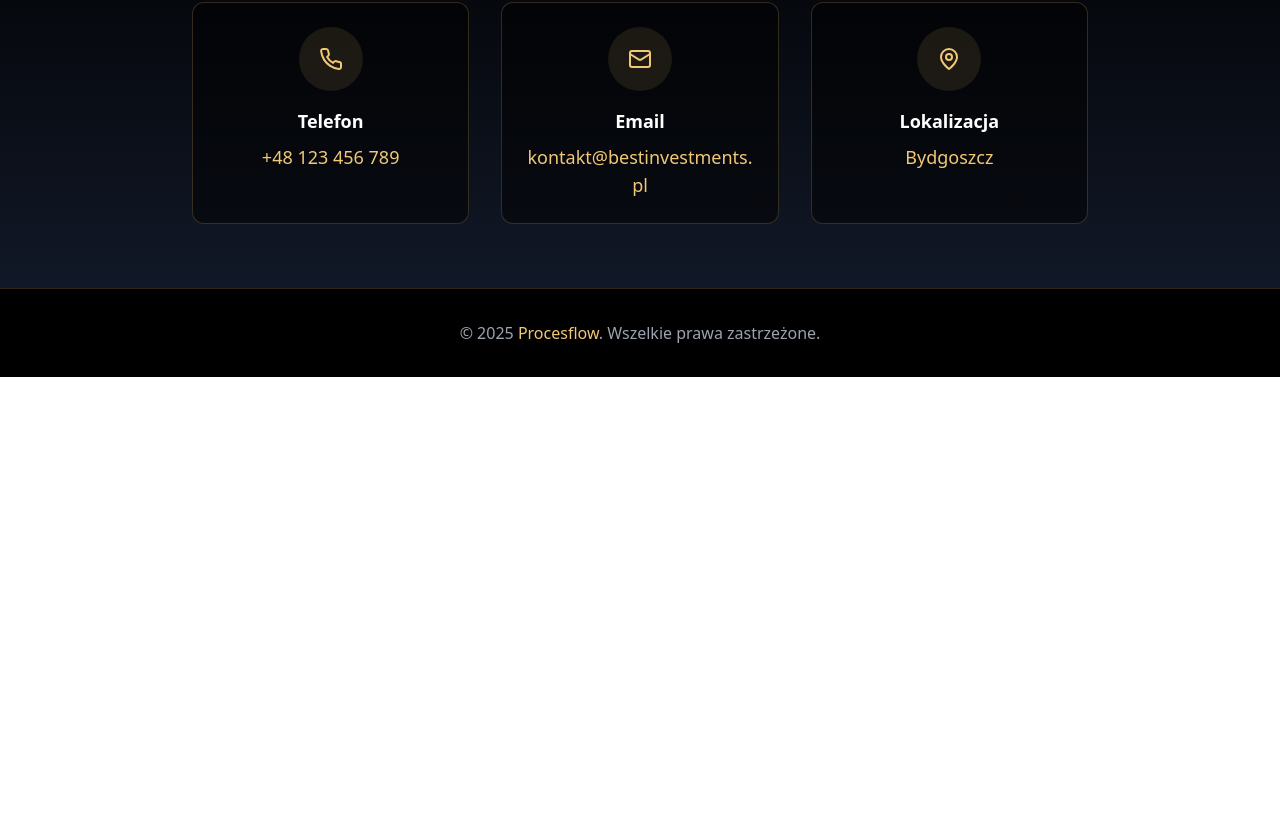
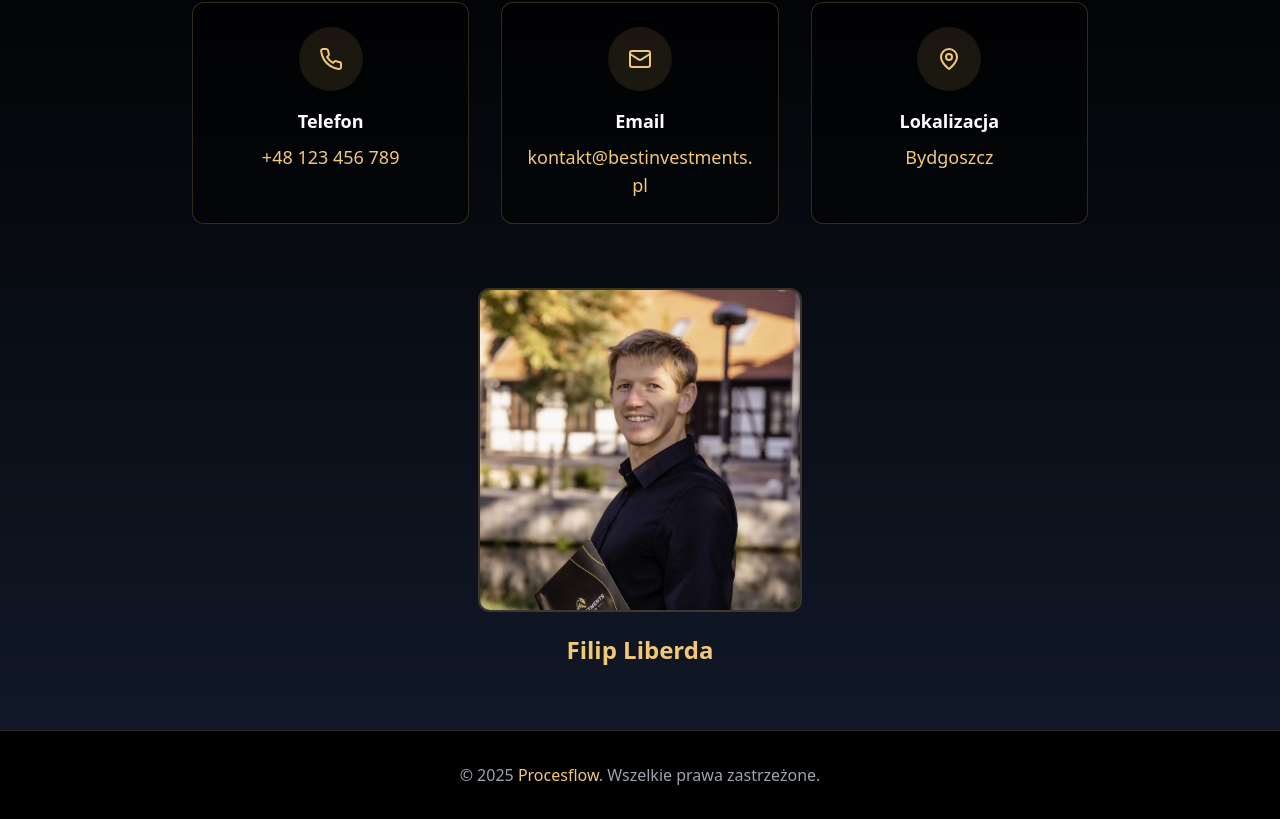
Before and after one commit to maciekzak3/best-investments, a React (Vite) app: page / in a window 1280 px wide. Shown: the part 3897-4716 px from the top of the page. Before the commit the page ends 4274 px from the top, so only its background shows below. Built offline with nearby package versions, Linux system fonts and the light colour scheme.

Commit message:
Updated App.tsx

```diff
--- a/src/App.tsx
+++ b/src/App.tsx
@@ -353,6 +353,19 @@ function App() {
               <p className="text-gold text-base sm:text-lg">Bydgoszcz</p>
             </div>
           </div>
+
+          <div className="mt-12 sm:mt-16 flex justify-center">
+            <div className="text-center">
+              <div className="inline-block border-2 border-gold/20 rounded-xl overflow-hidden mb-4">
+                <img
+                  src="/photo_2025-12-12_18-33-27.jpg"
+                  alt="Filip Liberda"
+                  className="w-64 h-64 sm:w-80 sm:h-80 object-cover"
+                />
+              </div>
+              <p className="text-xl sm:text-2xl font-semibold text-gold">Filip Liberda</p>
+            </div>
+          </div>
         </div>
       </section>
 
```
